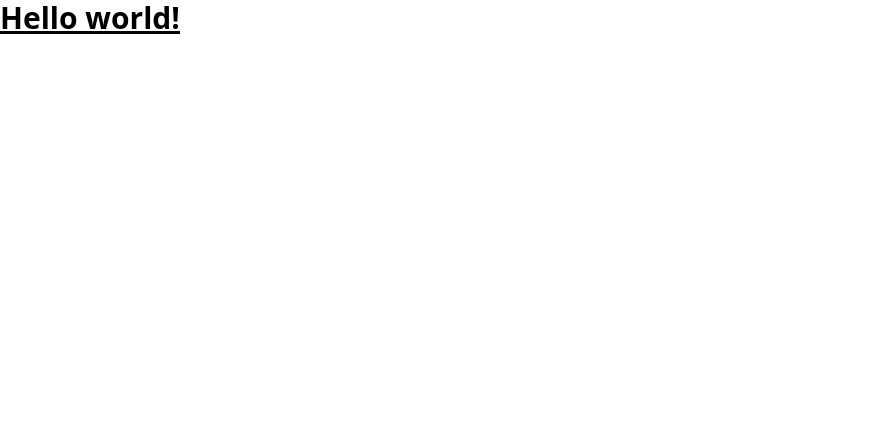
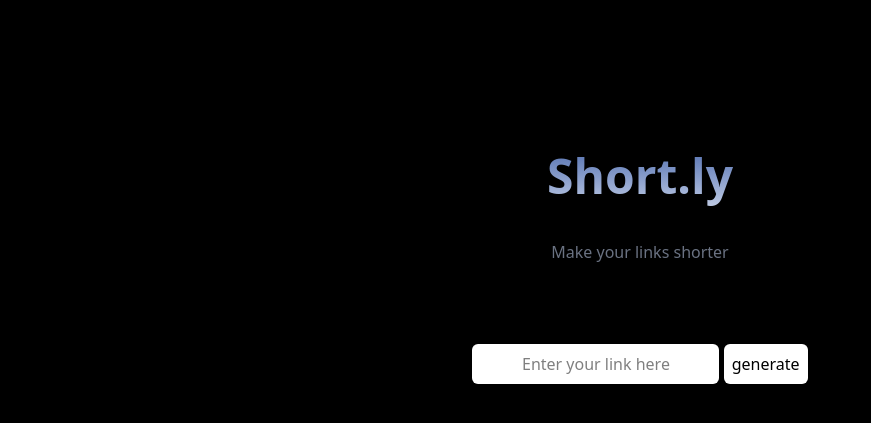
Before and after one commit to sandeep-codes-7/UrlShortener, a Django app: page / in a window 1280 px wide. Shown: the top 423 px of the page, without its empty margins (0-871 px from the left). Run offline with Django 5.2, Linux system fonts and the light colour scheme.

Commit message:
made modifications

```diff
--- a/src/short/templates/short/index.html
+++ b/src/short/templates/short/index.html
@@ -5,9 +5,16 @@
     <meta name="viewport" content="width=device-width, initial-scale=1.0" />
     <script src="https://cdn.jsdelivr.net/npm/@tailwindcss/browser@4"></script>
   </head>
-  <body>
-    <h1 class="text-3xl font-bold underline">
-      Hello world!
-    </h1>
+  <body class="bg-black">
+    <div class="bg-black text-center">
+      <h1 class="text-center bg-gradient-to-t from-white via--500 to-blue-900 bg-clip-text text-transparent text-5xl font-bold mt-[7rem] p-10 m-0">Short.ly</h1>
+      <p class="text-m text-gray-500">Make your links shorter</p>
+    </div>
+    <div class="text-center mt-[5rem] items-center flex-auto">
+      <form action="" method="post">
+        <input type="text" class="bg-white text-center rounded-md p-2" placeholder="Enter your link here">
+        <input type="button" value="generate" class="bg-white text-center rounded-md p-2">
+      </form>
+    </div>
   </body>
 </html>
```
